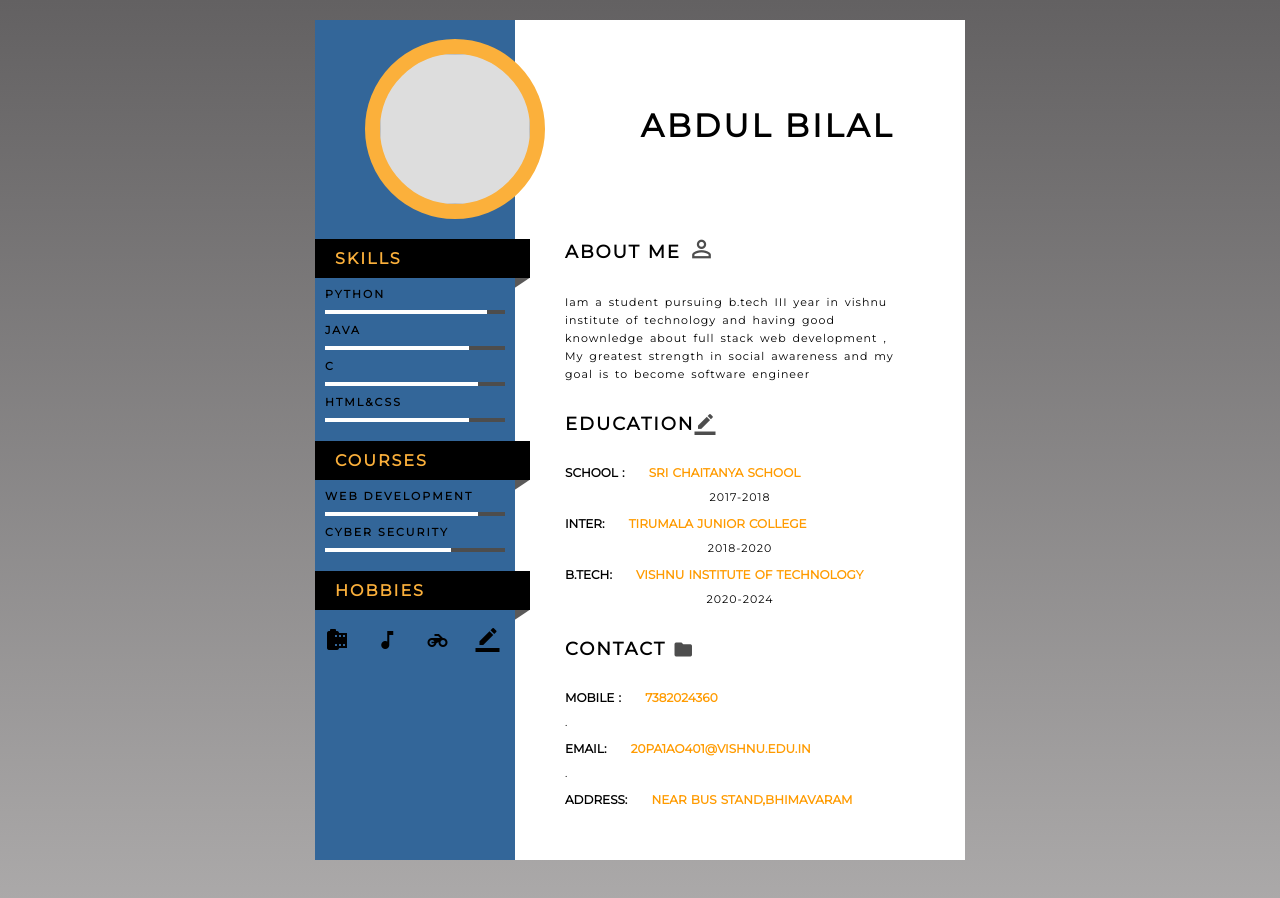
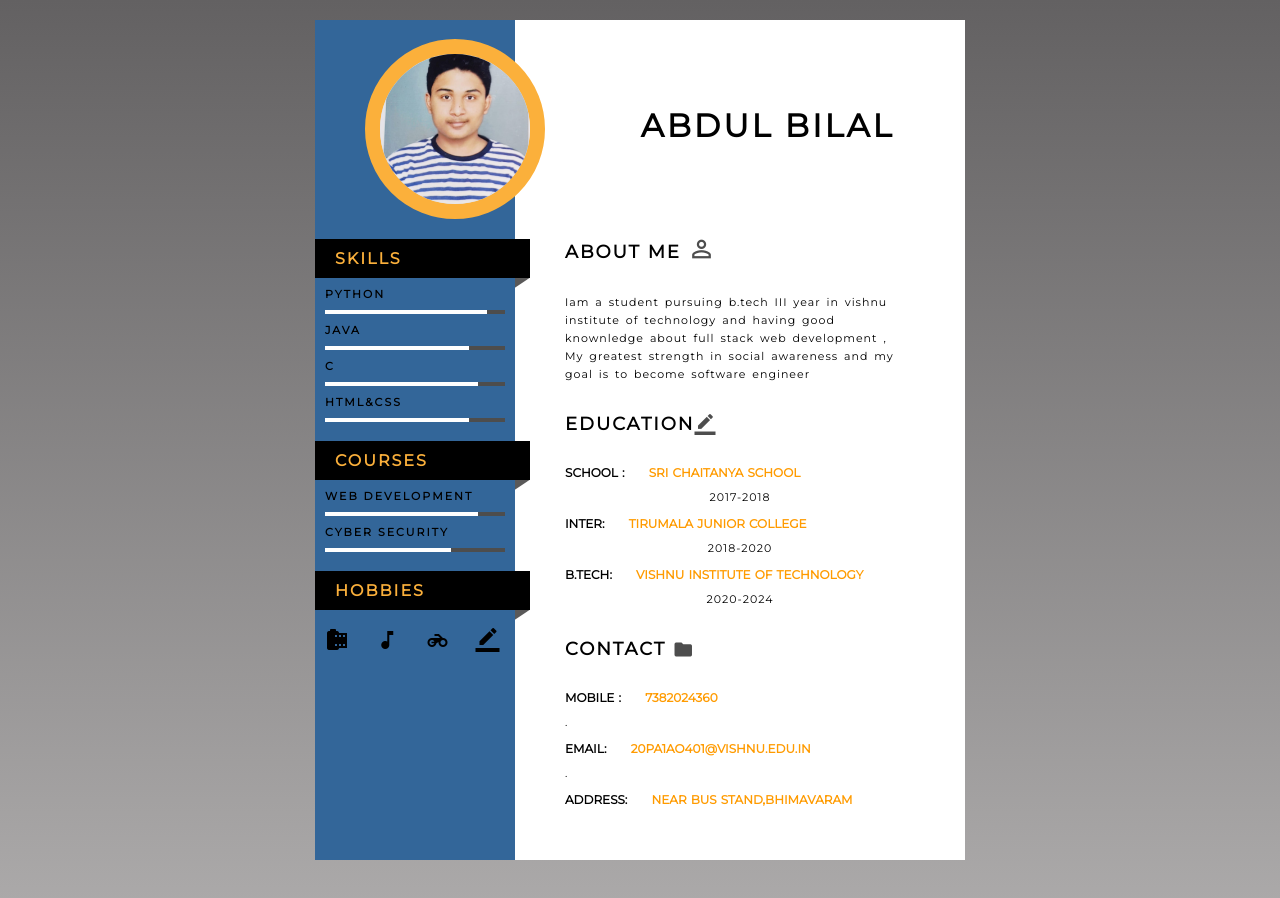
Before and after one commit to 20pa1a0401/Resume, a plain HTML site: page index.html in a window 1280 px wide. Drawn offline with Linux system fonts and the light colour scheme.

Commit message:
updated image in HTMl

```diff
--- a/index.html
+++ b/index.html
@@ -12,7 +12,7 @@
 <div class="main">
 	<div class="left">
 		<br>
-		<div class="profile-img"><img src="C:\Users\drlng\OneDrive\Documents\abdul.jpeg"></div>
+		<div class="profile-img"><img src="WhatsApp Image 2022-09-19 at 9.42.43 AM.jpeg"></div>
 
 		<div class="box-1">
 			<div class="heading">
```
